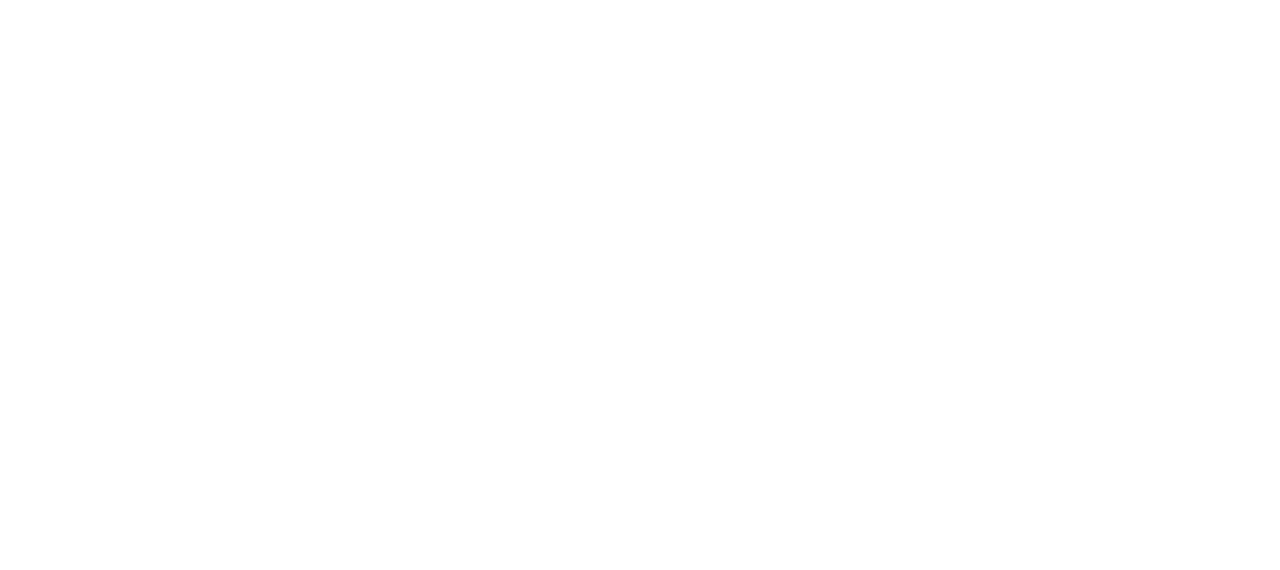
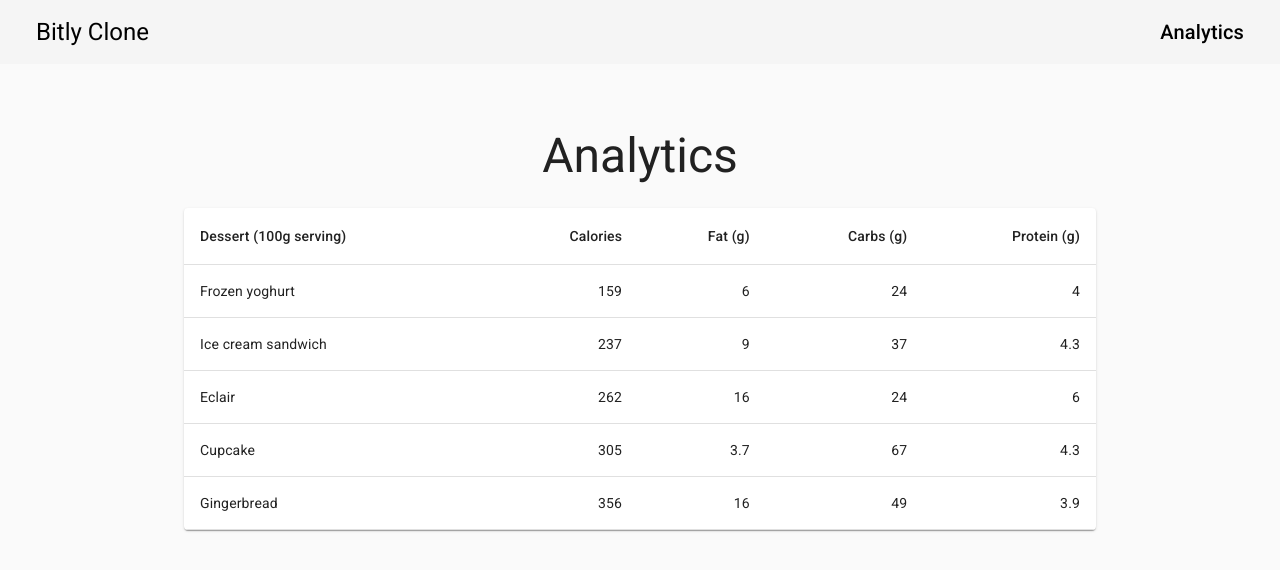
Before and after one commit to danielcpan/TinyUrlClone, a React (Create React App) app in the folder client/: page /analytics in a window 1280 px wide. Shown: the top 570 px of the page. Built offline with nearby package versions, Linux system fonts and the light colour scheme; the HTML template or start-up script is replaced by a standard one.

Commit message:
Mock frontend

```diff
--- /dev/null
+++ b/client/public/index.html
@@ -0,0 +1,40 @@
+<!DOCTYPE html>
+<html lang="en">
+  <head>
+    <meta charset="utf-8" />
+    <link rel="shortcut icon" href="%PUBLIC_URL%/favicon.ico" />
+    <link rel="stylesheet" href="https://fonts.googleapis.com/css?family=Roboto:300,400,500,700&display=swap" />
+    <link rel="stylesheet" href="https://fonts.googleapis.com/icon?family=Material+Icons" />
+    <meta name="viewport" content="width=device-width, initial-scale=1" />
+    <meta name="theme-color" content="#000000" />
+    <!--
+      manifest.json provides metadata used when your web app is installed on a
+      user's mobile device or desktop. See https://developers.google.com/web/fundamentals/web-app-manifest/
+    -->
+    <link rel="manifest" href="%PUBLIC_URL%/manifest.json" />
+    <!--
+      Notice the use of %PUBLIC_URL% in the tags above.
+      It will be replaced with the URL of the `public` folder during the build.
+      Only files inside the `public` folder can be referenced from the HTML.
+
+      Unlike "/favicon.ico" or "favicon.ico", "%PUBLIC_URL%/favicon.ico" will
+      work correctly both with client-side routing and a non-root public URL.
+      Learn how to configure a non-root public URL by running `npm run build`.
+    -->
+    <title>React App</title>
+  </head>
+  <body>
+    <noscript>You need to enable JavaScript to run this app.</noscript>
+    <div id="root"></div>
+    <!--
+      This HTML file is a template.
+      If you open it directly in the browser, you will see an empty page.
+
+      You can add webfonts, meta tags, or analytics to this file.
+      The build step will place the bundled scripts into the <body> tag.
+
+      To begin the development, run `npm start` or `yarn start`.
+      To create a production bundle, use `npm run build` or `yarn build`.
+    -->
+  </body>
+</html>
--- a/client/src/Router.js
+++ b/client/src/Router.js
@@ -3,13 +3,16 @@
   BrowserRouter, Route, Switch,
 } from 'react-router-dom';
 
+import AppToolBar from './components/AppToolBar'
 import Home from './views/Home';
+import Analytics from './views/Analytics';
 
 export default () => (
   <BrowserRouter>
+    <AppToolBar />
     <Switch>
       <Route path="/" exact component={Home} />
-      {/* <Route path="/analytics" exact component={Login} /> */}
+      <Route path="/analytics" exact component={Analytics} />
     </Switch>
   </BrowserRouter>
 );
--- /dev/null
+++ b/client/src/components/AppToolBar.js
@@ -0,0 +1,43 @@
+import React from 'react';
+import { makeStyles } from '@material-ui/core/styles';
+import { Link } from 'react-router-dom';
+import { AppBar, Toolbar, Typography } from '@material-ui/core';
+
+const useStyles = makeStyles(theme => ({
+  toolbar: {
+    flexWrap: 'wrap',
+  },
+  toolbarTitle: {
+    flexGrow: 1,
+  },
+  link: {
+    margin: theme.spacing(1, 1.5),
+    textDecoration: 'none',
+    color: 'black'
+  },
+}));
+
+const AppToolBar = () => {
+  const classes = useStyles();
+
+  return (
+    <AppBar position="static" color="default" elevation={0} className={classes.appBar}>
+      <Toolbar className={classes.toolbar}>
+        <Typography variant="h5" color="inherit" noWrap className={classes.toolbarTitle}>
+          <Link to={'/'} className={classes.link}>
+            Bitly Clone
+          </Link>
+        </Typography>
+        <nav>
+          <Typography variant="h6" color="inherit" noWrap className={classes.toolbarTitle}>
+            <Link to={'/analytics'} className={classes.link}>
+              Analytics
+            </Link>
+          </Typography>
+        </nav>
+      </Toolbar>
+    </AppBar>
+  )
+}
+
+export default AppToolBar;
--- /dev/null
+++ b/client/src/components/VisitsTable.js
@@ -0,0 +1,64 @@
+import React from 'react';
+import { makeStyles } from '@material-ui/core/styles';
+import Table from '@material-ui/core/Table';
+import TableBody from '@material-ui/core/TableBody';
+import TableCell from '@material-ui/core/TableCell';
+import TableHead from '@material-ui/core/TableHead';
+import TableRow from '@material-ui/core/TableRow';
+import Paper from '@material-ui/core/Paper';
+
+const useStyles = makeStyles(theme => ({
+  root: {
+    width: '100%',
+    marginTop: theme.spacing(3),
+    overflowX: 'auto',
+  },
+  table: {
+    minWidth: 650,
+  },
+}));
+
+function createData(name, calories, fat, carbs, protein) {
+  return { name, calories, fat, carbs, protein };
+}
+
+const rows = [
+  createData('Frozen yoghurt', 159, 6.0, 24, 4.0),
+  createData('Ice cream sandwich', 237, 9.0, 37, 4.3),
+  createData('Eclair', 262, 16.0, 24, 6.0),
+  createData('Cupcake', 305, 3.7, 67, 4.3),
+  createData('Gingerbread', 356, 16.0, 49, 3.9),
+];
+
+export default function SimpleTable() {
+  const classes = useStyles();
+
+  return (
+    <Paper className={classes.root}>
+      <Table className={classes.table}>
+        <TableHead>
+          <TableRow>
+            <TableCell>Dessert (100g serving)</TableCell>
+            <TableCell align="right">Calories</TableCell>
+            <TableCell align="right">Fat&nbsp;(g)</TableCell>
+            <TableCell align="right">Carbs&nbsp;(g)</TableCell>
+            <TableCell align="right">Protein&nbsp;(g)</TableCell>
+          </TableRow>
+        </TableHead>
+        <TableBody>
+          {rows.map(row => (
+            <TableRow key={row.name}>
+              <TableCell component="th" scope="row">
+                {row.name}
+              </TableCell>
+              <TableCell align="right">{row.calories}</TableCell>
+              <TableCell align="right">{row.fat}</TableCell>
+              <TableCell align="right">{row.carbs}</TableCell>
+              <TableCell align="right">{row.protein}</TableCell>
+            </TableRow>
+          ))}
+        </TableBody>
+      </Table>
+    </Paper>
+  );
+}
--- /dev/null
+++ b/client/src/views/Analytics.js
@@ -0,0 +1,60 @@
+import React from 'react';
+import Button from '@material-ui/core/Button';
+import { withStyles } from '@material-ui/core/styles';
+import CssBaseline from '@material-ui/core/CssBaseline';
+import { Grid, Container, TextField, Typography } from '@material-ui/core';
+
+import VisitsTable from '../components/VisitsTable';
+
+const styles = theme => ({
+  icon: {
+    marginRight: theme.spacing(2),
+  },
+  heroContent: {
+    padding: theme.spacing(8, 0, 6),
+  },
+  heroButtons: {
+    marginTop: theme.spacing(4),
+  },
+  cardContent: {
+    flexGrow: 1,
+  },
+  shortenButton: {
+    width: '100%',
+    lineHeight: 3.2,
+  },
+});
+
+class Analytics extends React.Component {
+  state = {
+    originalUrl: ''
+  }
+
+  onChange = (e) => {
+    const { name, value } = e.target;
+    this.setState({ [name]: value});
+  }
+
+  render() {
+    const { classes } =  this.props;
+
+    return (
+      <>
+        <CssBaseline />
+        <main>
+          <div className={classes.heroContent}>
+            <Container maxWidth="md">
+              <Typography component="h1" variant="h3" align="center" color="textPrimary" gutterBottom>
+                Analytics
+              </Typography>
+
+              <VisitsTable />
+            </Container>
+          </div>
+        </main>
+      </>
+    );
+  }
+};
+
+export default withStyles(styles)(Analytics);
--- a/client/src/views/Home.js
+++ b/client/src/views/Home.js
@@ -1,35 +1,8 @@
 import React from 'react';
-import AppBar from '@material-ui/core/AppBar';
 import Button from '@material-ui/core/Button';
-// import CameraIcon from '@material-ui/icons/PhotoCamera';
-import Card from '@material-ui/core/Card';
-import CardActions from '@material-ui/core/CardActions';
-import CardContent from '@material-ui/core/CardContent';
-import CardMedia from '@material-ui/core/CardMedia';
 import { withStyles } from '@material-ui/core/styles';
 import CssBaseline from '@material-ui/core/CssBaseline';
-import Grid from '@material-ui/core/Grid';
-import Toolbar from '@material-ui/core/Toolbar';
-import Typography from '@material-ui/core/Typography';
-import { makeStyles } from '@material-ui/core/styles';
-import Container from '@material-ui/core/Container';
-import Link from '@material-ui/core/Link';
-import { TextField } from '@material-ui/core';
-
-const Copyright = () => (
-  <Typography variant="body2" color="textSecondary" align="center">
-    {'Copyright © '}
-    <Link color="inherit" href="https://material-ui.com/">
-        Your Website
-    </Link>
-    {' '}
-    {new Date().getFullYear()}
-    {'. Built with '}
-    <Link color="inherit" href="https://material-ui.com/">
-        Material-UI.
-    </Link>
-  </Typography>
-);
+import { Grid, Container, TextField, Typography } from '@material-ui/core';
 
 const styles = theme => ({
   icon: {
@@ -52,7 +25,7 @@
 
 class Home extends React.Component {
   state = {
-    link: ''
+    originalUrl: ''
   }
 
   onChange = (e) => {
@@ -60,22 +33,13 @@
     this.setState({ [name]: value});
   }
 
-
   render() {
     const { classes } =  this.props;
 
     return (
       <>
         <CssBaseline />
-        <AppBar position="relative">
-          <Toolbar>
-            <Typography variant="h6" color="inherit" noWrap>
-              TinyUrlClone
-            </Typography>
-          </Toolbar>
-        </AppBar>
         <main>
-          {/* Hero unit */}
           <div className={classes.heroContent}>
             <Container maxWidth="md">
               <Typography component="h1" variant="h3" align="center" color="textPrimary" gutterBottom>
```
Also changed, not shown: client/public/manifest.json (added), 1 other file (tests, documents, lock files or other folders).
